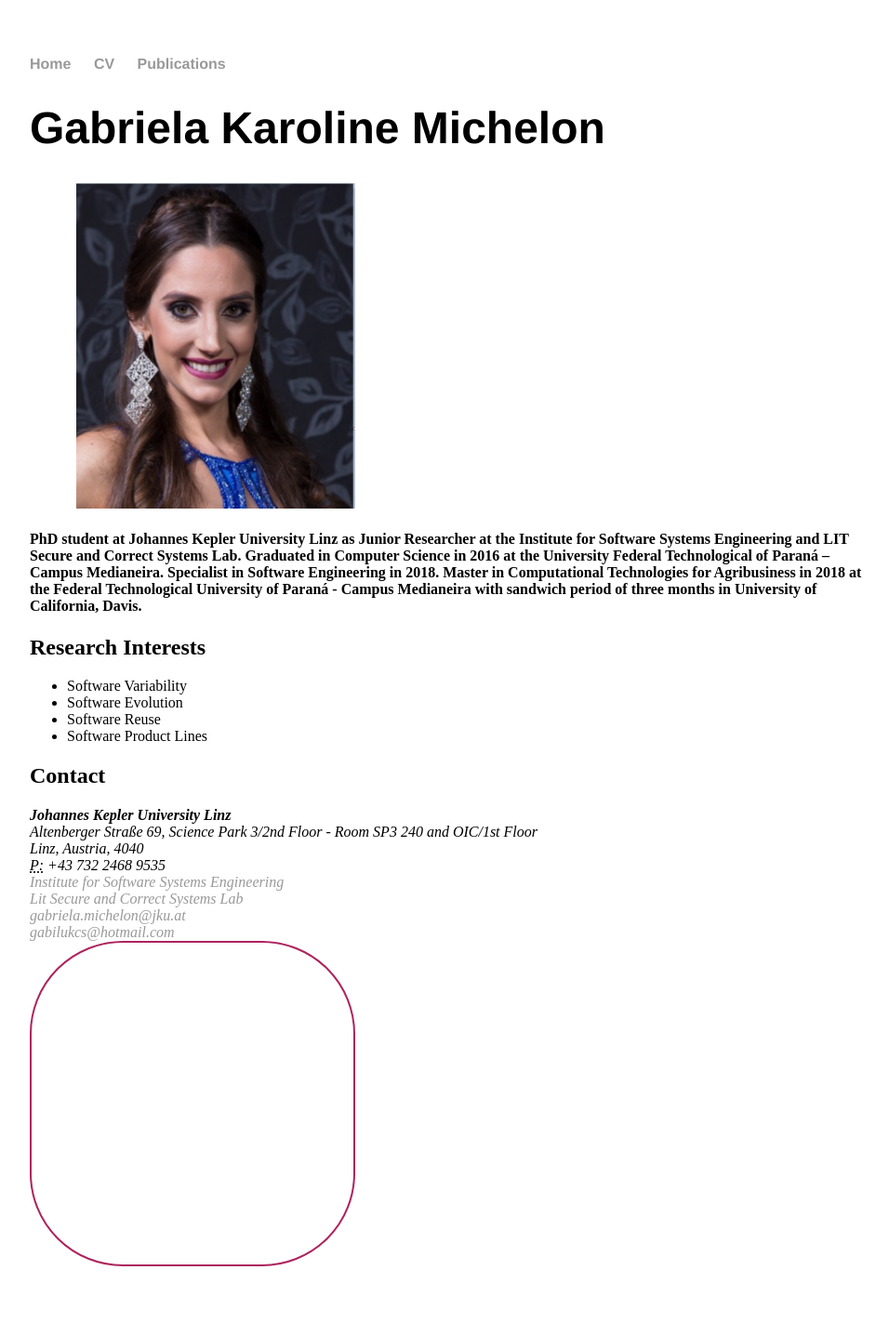
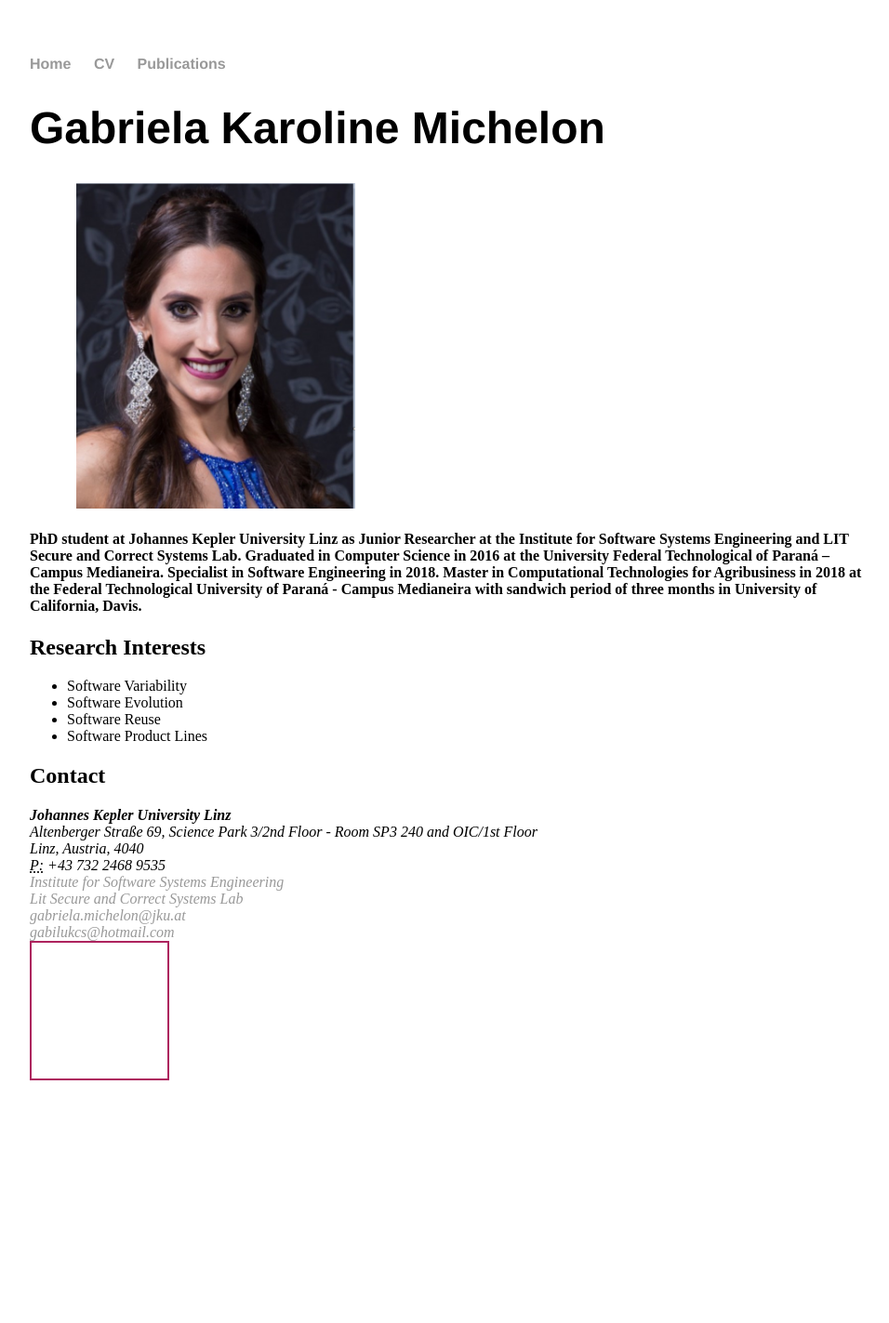
Before and after one commit to GabrielaMichelon/gabrielamichelon.github.io, a Jekyll site: the page index.html, which Jekyll copies as it is, in a window 1280 px wide. Shown: the whole page at 93% size, without its empty margins (160-1116 px from the left). Built offline with Jekyll 4.4.1, drawn with Linux system fonts in a browser that asks for light colours; after the commit the page ends 1223 px from its top, so only the background shows below that.

Commit message:
Update main.css

```diff
--- a/css/main.css
+++ b/css/main.css
@@ -41,14 +41,15 @@ ul.posts {
 ul.posts li {
     list-style: none;
 }
+
 button {
-font-size: 18px;
+  font-size: 18px;
   border: 2px solid #AD235E;
-  border-radius: 100px;
-  width: 350px;
-  height: 350px;
+  width: 150px;
+  height: 150px;
   background-color: transparent;
 }
+
 button #twitter {
    background: url(img/twitter_bird_logo_.png) no-repeat;
 }
```
